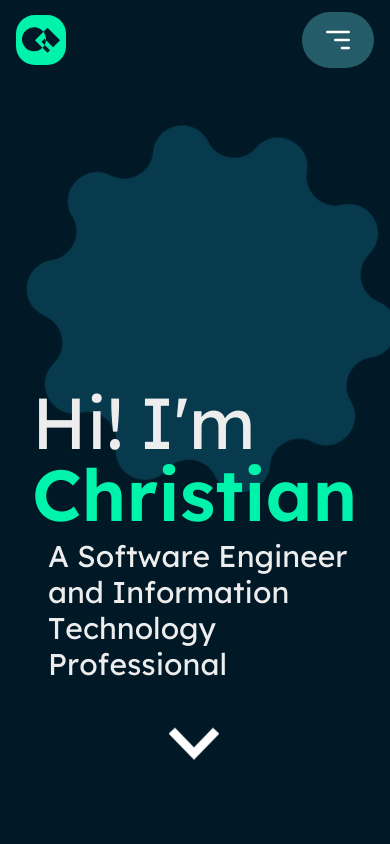
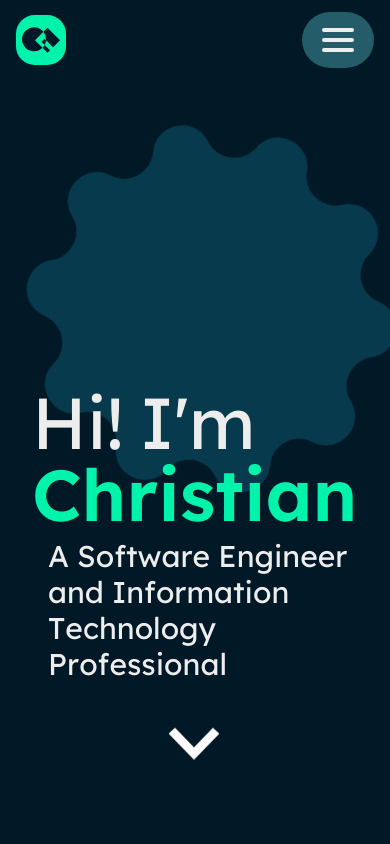
Before and after one commit to evans-christian2004/port, a Next.js app: page / in a window 390 px wide. Shown: the top 844 px of the page. Built offline with nearby package versions, Linux system fonts and the light colour scheme.

Commit message:
remade hamnurger menu

```diff
--- a/src/app/components/layout/TopNav.tsx
+++ b/src/app/components/layout/TopNav.tsx
@@ -154,21 +154,25 @@ const TopNav = () => {
                   type="button"
                   onClick={() => setOpen((prev) => !prev)}
                   whileTap={{ scale: 0.92 }}
-                  className="flex sm:h-4 h-2 sm:w-12 w-8 items-center justify-center rounded-full"
+                  className="relative flex sm:h-10 h-8 sm:w-10 w-8 flex-col items-center justify-center rounded-full gap-1.5"
                   aria-label={open ? "Close navigation" : "Open navigation"}
+                  aria-expanded={open}
                 >
-                  <motion.div
-                    initial={false}
-                    animate={{ rotate: open ? 90 : 0 }}
-                    transition={{ duration: 0.15, ease: "easeOut" }}
-                  >
-                    <Image
-                      src={`/icons/${open ? "x.svg" : "menu.svg"}`}
-                      height={35}
-                      width={35}
-                      alt="menu icon"
-                    />
-                  </motion.div>
+                  <span
+                    className={`block h-1 w-full origin-center rounded-full bg-foreground transition-transform duration-200 ease-in-out ${
+                      open ? "translate-y-[12px] rotate-45" : ""
+                    }`}
+                  />
+                  <span
+                    className={`block h-1 w-full origin-center rounded-full bg-foreground transition-all duration-200 ease-in-out ${
+                      open ? "scale-x-0 opacity-0" : ""
+                    }`}
+                  />
+                  <span
+                    className={`block h-1 w-full origin-center rounded-full bg-foreground transition-transform duration-200 ease-in-out ${
+                      open ? "-translate-y-[8px] -rotate-45" : ""
+                    }`}
+                  />
                 </motion.button>
               </motion.div>
             )}
```
Also changed, not shown: public/icons/menu.svg (deleted).
